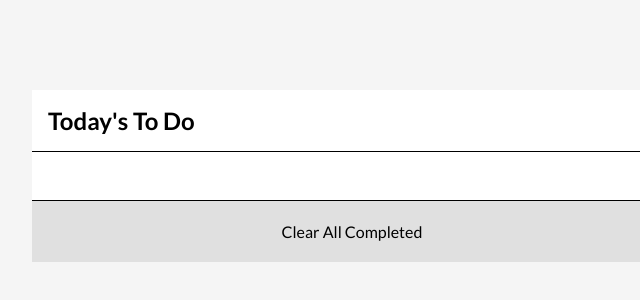
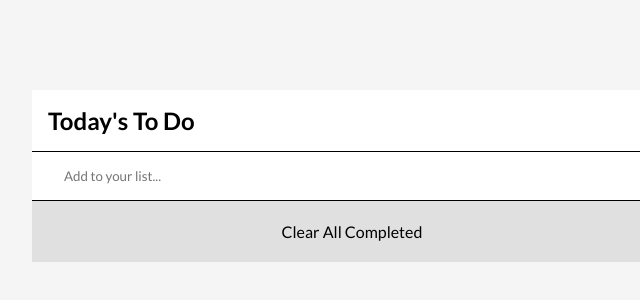
Before and after one commit to 10-menachi/todo-list, a website built with webpack: page src/index.html in a window 1280 px wide. Shown: the part 224-524 px from the top of the page, 288-928 px from the left. Built offline with nearby package versions, Linux system fonts and the light colour scheme.

Commit message:
Set up project structure and update README

```diff
--- a/src/index.html
+++ b/src/index.html
@@ -15,7 +15,7 @@
             <i class="fa-light fa-arrows-rotate"></i>
         </div>
         <form action="" class="add-task">
-            <input type="text" class="task-input">
+            <input type="text" class="task-input" placeholder="Add to your list...">
             <i class="fa-solid fa-arrow-turn-down-left"></i>
         </form>
         <ul class="list"></ul>
```
Also changed, not shown: README.md, dist/index.html, dist/index.js.
